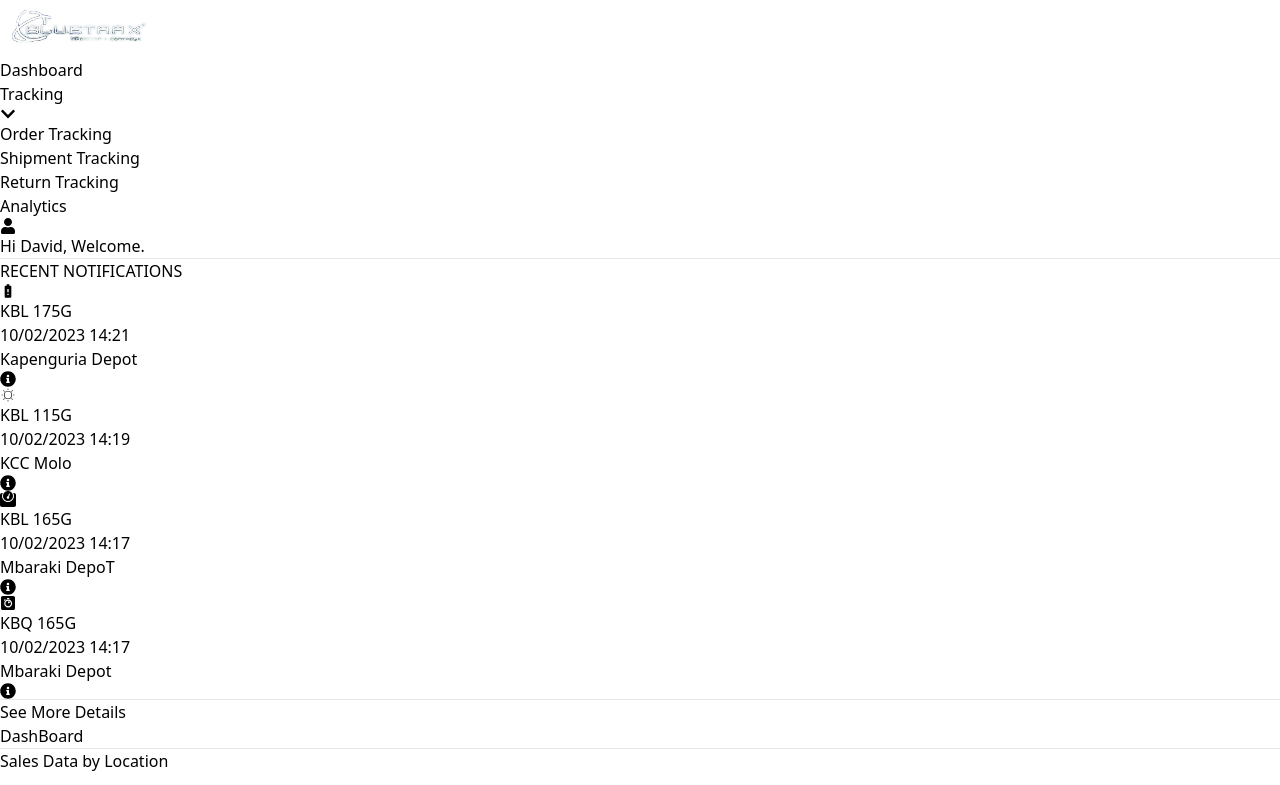
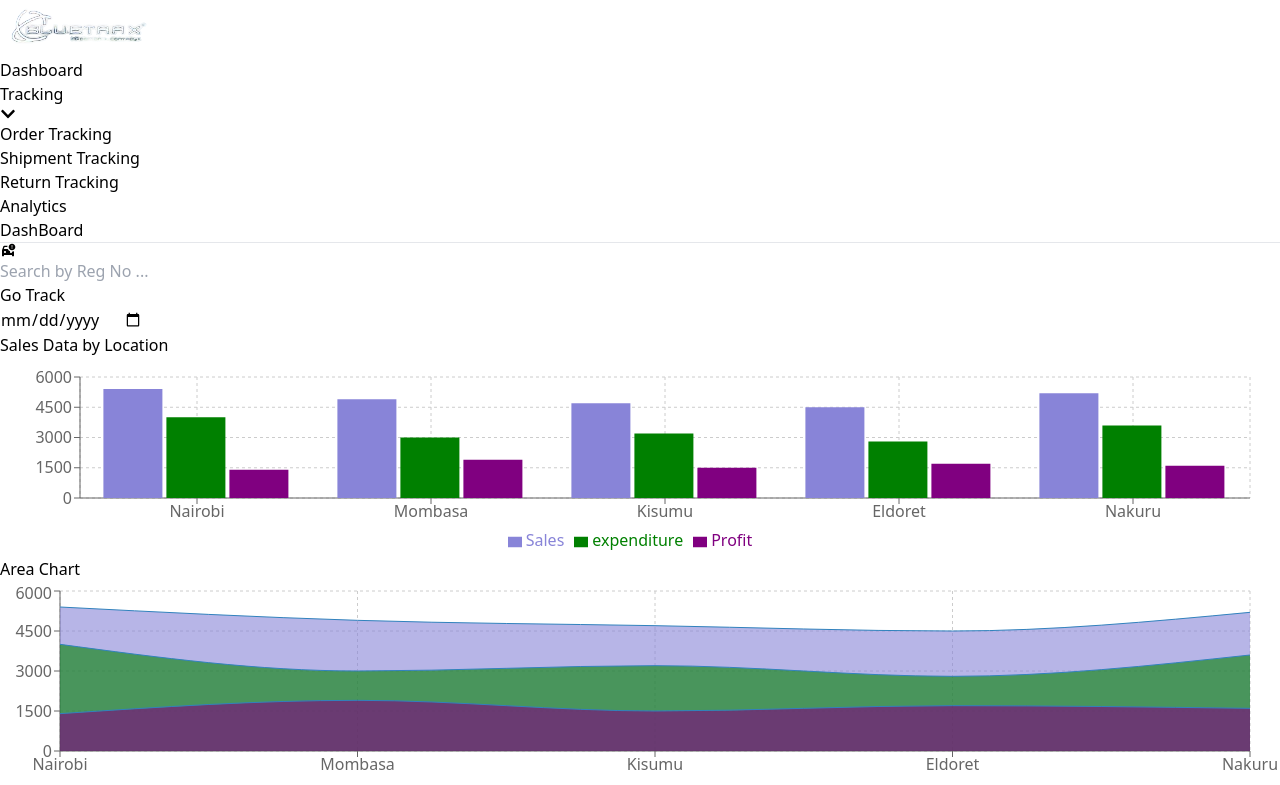
Before and after one commit to kenyansa/RiverCross_Dashboard, a React (Vite) app: page / in a window 1280 px wide. Shown: the top 785 px of the page. Built offline with nearby package versions, Linux system fonts and the light colour scheme.

Commit message:
align vertical line, and date and search component well

```diff
--- a/src/App.tsx
+++ b/src/App.tsx
@@ -4,32 +4,35 @@ import DoughnutChart from "./components/DoughNut";
 import LyneChart from "./components/LyneChart";
 import Navbar from "./components/Navbar";
 import Notifications from "./components/Notifications";
+import SearchAndDatePicker from "./components/SearchAndDatePicker";
 
 export default function App() {
   return (
     <>
       <Navbar />
-      <div className="pt-16 flex flex-col md:flex-row h-screen">
-        {/* Right Section: Notifications */}
-        <div className='w-full md:w-1/4 p-4 md:order-1'>
-          <Notifications />
-        </div>
-
-        {/* Vertical Line Separator */}
-        <div className="w-1 bg-gray-300 border-t-1 h-full"></div>
-
+      <div className="pt-16 flex flex-col-reverse md:flex-row min-h-screen">
         {/* Left Section: Dashboard Header and Charts */}
         <div className="flex-1 p-4 md:w-3/4">
-          <h1 className='text-3xl font-bold mb-2'>DashBoard</h1>
-          <hr className='w-full border-gray-300 border-t-1 mb-4 mx-2'/>
-          <div className="grid grid-cols-1 sm:grid-cols-2 lg:grid-cols-3 gap-4">
-            {/* Charts here */}
+          <h1 className='text-3xl font-bold mb-2 mx-2'>DashBoard</h1>
+          <hr className='w-full border-gray-300 border-t-1 mb-4' />
+          <div className='mx-2'>
+            <SearchAndDatePicker />
+          </div>
+          <div className="grid grid-cols-1 sm:grid-cols-2 lg:grid-cols-3 gap-1">
             <BaChart />
             <AriaChart />
             <LyneChart />
             <DoughnutChart />
           </div>
         </div>
+
+        {/* Vertical Line Separator */}
+        <div className="hidden md:block w-px bg-gray-300"></div>
+
+        {/* Right Section: Notifications */}
+        <div className='w-full md:w-1/4 p-4'>
+          <Notifications />
+        </div>
       </div>
     </>
   );
```
